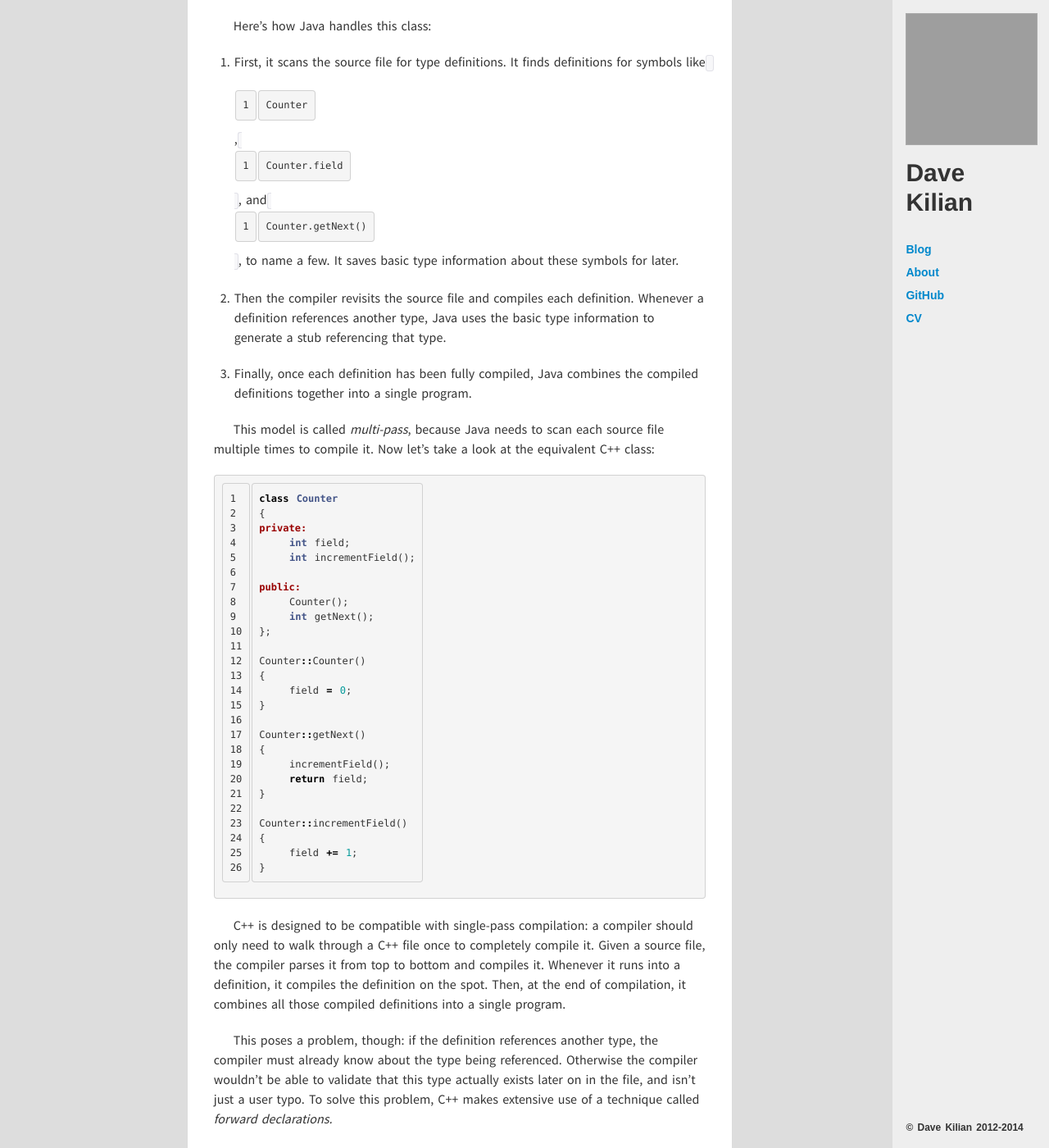
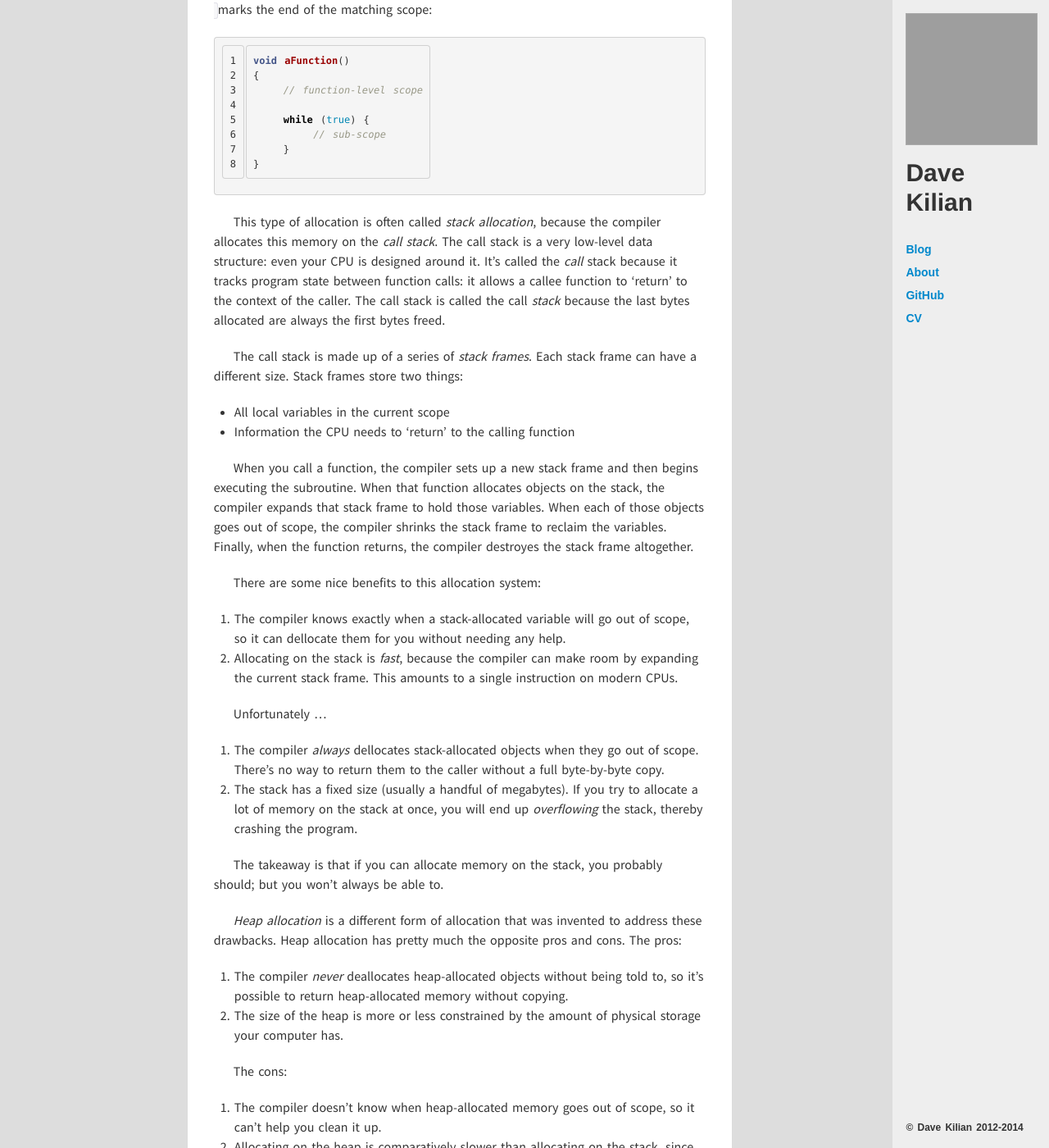
Before and after one commit to davekilian/davekilian.github.com, a Jekyll site: the page built from _posts/2014-07-12-framing-cpp.markdown, in a window 1280 px wide and 1400 px high, scrolled down 11225 px. Shown: the whole window at 82% size. Built offline with Jekyll 4.4.1, drawn with Linux system fonts in a browser that asks for light colours; Markdown is read by kramdown in place of the engine named in the settings; some of the changed text lies outside the part shown; grey boxes are pictures that could not be loaded.

Commit message:
More C++ draft

````diff
--- a/_posts/2014-07-12-framing-cpp.markdown
+++ b/_posts/2014-07-12-framing-cpp.markdown
@@ -363,15 +363,140 @@ The key takeaways are as follows:
 
 ## <a name="part2"></a> Idea 2: Resource Lifetime
 
-You may have heard before that C++ has no automatic memory management.
-There is no garbage collector to clean up memory after you're done with it:
-whenever you use `new` to allocate an object, you must later use `delete` on
-that object to release its memory, once you're done with it.
-That's not to say that C++ doesn't help you manage your memory at all!
-But to understand how C++ helps you manage memory, first we'll need to talk
-about the types of memory that need managing.
-There are two types of memory available to you when writing in C++:
-stack memory and heap memory.
+One common description of C++ is that it has no automatic memory management.
+Whenever you use `new` to allocate an object, you must later call `delete` to
+free the memory when you're done with it.
+If you forget to delete this memory, it stays marked as allocated, but your
+program stops using it.
+The memory gets _leaked_.
+If you leak enough memory, eventually your program will run out.
+And once it runs out, it basically has two options: fail out or crash.
+
+Of course, all but the smallest programs require frequent memory allocation.
+So why don't C++ programmers all go crazy trying to track their `new`s and
+`delete`s?
+The answer is simple: C++ doesn't require you to manage _all_ of your memory.
+In fact, you can have C++ handle almost all the memory you use;
+there are only a few cases where you need to manage memory yourself.
+
+If you've been following this guide so far, you've already made plenty of
+automatically managed allocations.
+To have the compiler manage a variable's memory, just declare it directly:
+
+```cpp
+void stackAllocation()
+{
+    int value;   // Allocates sizeof(int) bytes on the stack
+    MyClass obj; // Allocates sizeof(MyClass) bytes
+}
+```
+
+These allocations are local to the _scope_ in which they appear.
+In C++, a scope is defined by the `{ }` characters: `{` denotes the beginning
+of a scope, and `}` marks the end of the matching scope:
+
+```cpp
+void aFunction()
+{
+    // function-level scope
+
+    while (true) {
+        // sub-scope
+    }
+}
+```
+
+This type of allocation is often called _stack allocation_, because the
+compiler allocates this memory on the _call stack_.
+The call stack is a very low-level data structure:
+even your CPU is designed around it.
+It's called the _call_ stack because it tracks program state between function
+calls:
+it allows a callee function to 'return' to the context of the caller.
+The call stack is called the call _stack_ because the last bytes allocated are
+always the first bytes freed.
+
+The call stack is made up of a series of _stack frames_.
+Each stack frame can have a different size.
+Stack frames store two things:
+
+* All local variables in the current scope
+* Information the CPU needs to 'return' to the calling function
+
+When you call a function, the compiler sets up a new stack frame and then
+begins executing the subroutine.
+When that function allocates objects on the stack, the compiler expands that
+stack frame to hold those variables.
+When each of those objects goes out of scope, the compiler shrinks the stack
+frame to reclaim the variables.
+Finally, when the function returns, the compiler destroyes the stack frame
+altogether.
+
+There are some nice benefits to this allocation system:
+
+1. The compiler knows exactly when a stack-allocated variable will go out of
+   scope, so it can dellocate them for you without needing any help.
+2. Allocating on the stack is _fast_, because the compiler can make room by
+   expanding the current stack frame.
+   This amounts to a single instruction on modern CPUs.
+
+Unfortunately ...
+
+1. The compiler _always_ dellocates stack-allocated objects when they go out of
+   scope.
+   There's no way to return them to the caller without a full byte-by-byte
+   copy.
+2. The stack has a fixed size (usually a handful of megabytes).
+   If you try to allocate a lot of memory on the stack at once, you will end up
+   _overflowing_ the stack, thereby crashing the program.
+
+The takeaway is that if you can allocate memory on the stack, you probably
+should; but you won't always be able to.
+
+_Heap allocation_ is a different form of allocation that was invented to
+address these drawbacks.
+Heap allocation has pretty much the opposite pros and cons.
+The pros:
+
+1. The compiler _never_ deallocates heap-allocated objects without being told
+   to, so it's possible to return heap-allocated memory without copying.
+2. The size of the heap is more or less constrained by the amount of physical
+   storage your computer has.
+
+The cons:
+
+1. The compiler doesn't know when heap-allocated memory goes out of scope,
+   so it can't help you clean it up.
+2. Allocating on the heap is comparatively slower than allocating on the stack,
+   since the heap allocator much run a complex algorithm to find a free spot.
+
+To allocate an object on the heap, you use the `new` operator;
+to then deallocate it, you use the `delete` operator:
+
+```cpp
+void heapAllocation()
+{
+    MyClass *obj = new MyClass;
+    delete obj;
+}
+```
+
+There are two allocations in the function above: can you spot them both?
+The first allocation is probably the trickier one to spot:
+the compiler allocates a `MyClass *` on the stack.
+Second, when you use the `new` operator, `new` allocates a `MyClass` on the
+heap, and returns the `MyClass *` that points to that instance.
+The stack-allocated `MyClass *` is initialized to a reference to the
+heap-allocated `MyClass`.
+
+TODO destructors link heap allocation to scope
+
+In summary,
+
+> _You control when memory is allocated and freed.
+> Use destructors to tie memory lifetime to execution scope for maximum
+> convenience.
+> Explicitly define in your program logic who owns which object(s)._
 
 ## <a name="part3"></a> Idea 3: Compilation Model
 
````
Also changed, not shown: other parts of _posts/2014-07-12-framing-cpp.markdown (+2 -2 lines).
